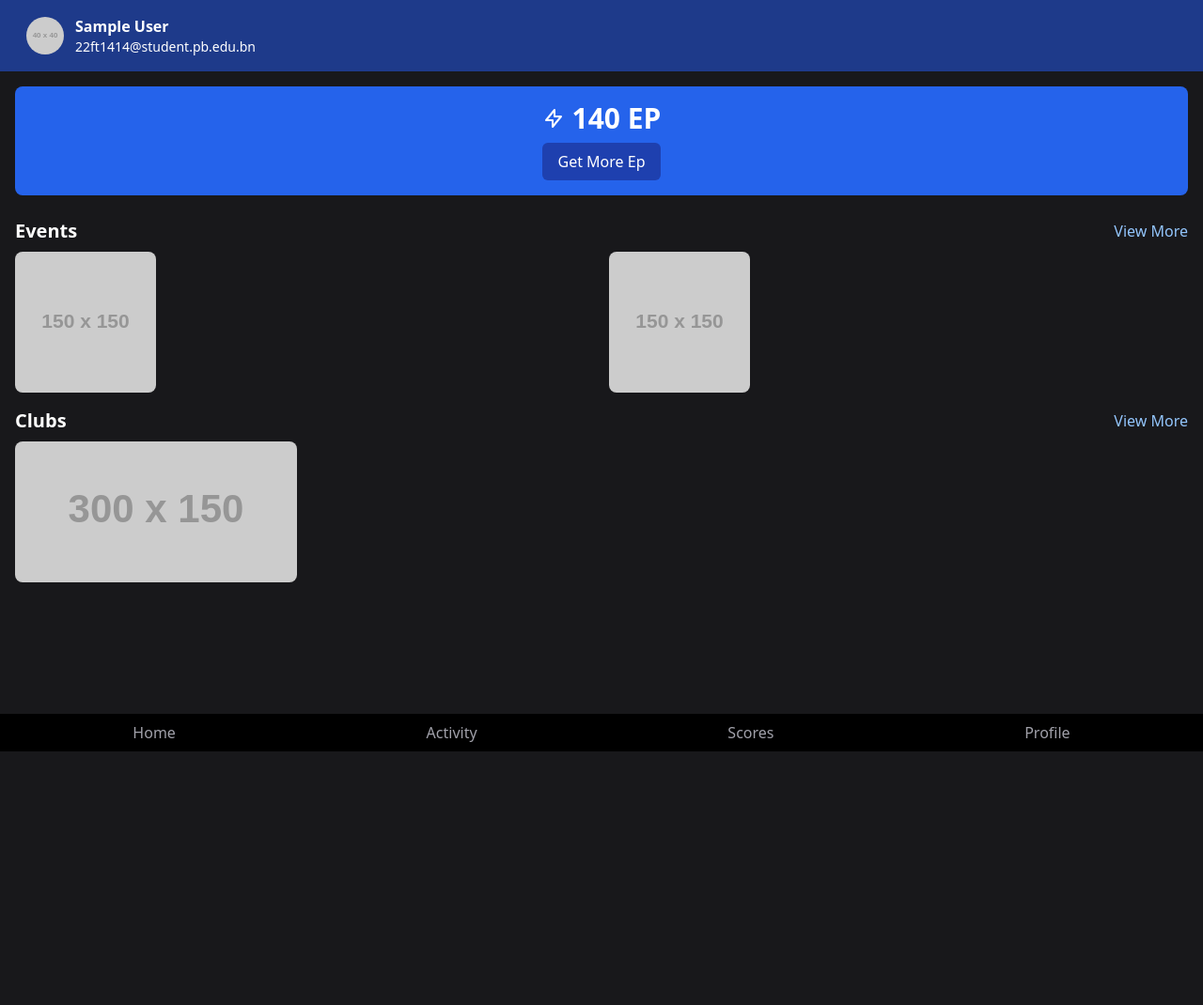
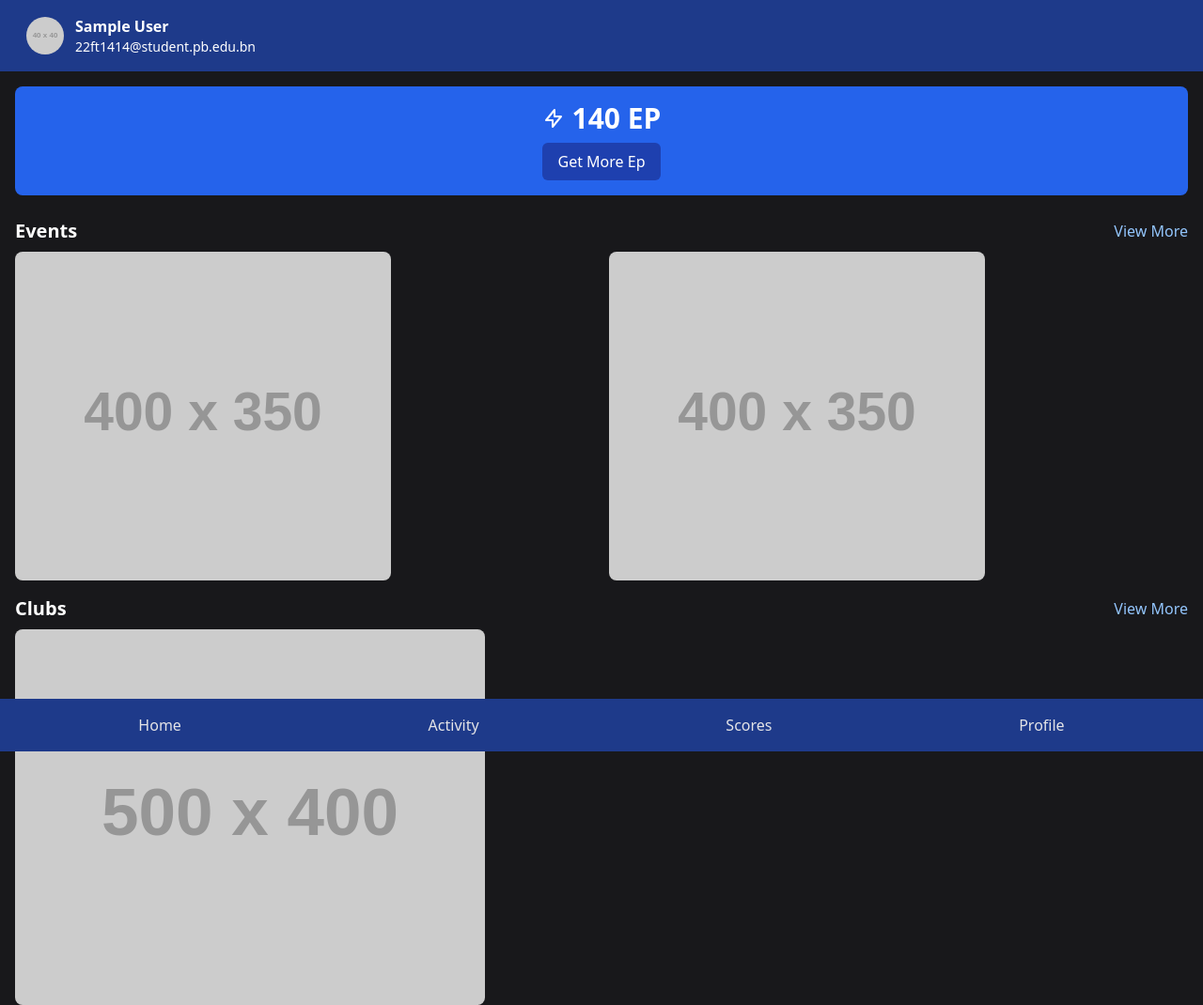
Before and after one commit to 22FTT1500/Ep-Quest, a PHP site: page /studentpage.php in a window 1280 px wide. Shown: the whole page at 94% size. Before the commit the page ends 800 px from the top, so only its background shows below. Run offline with PHP 8.4, Linux system fonts and the light colour scheme; the visitor is signed in with stand-in values (Sample User, id 1); grey boxes labelled with a size stand in for pictures from a placeholder-image service; some libraries are stand-ins or nearby versions.

Commit message:
link bottom nav

```diff
--- a/studentpage.php
+++ b/studentpage.php
@@ -45,8 +45,8 @@ if (isset($_SESSION['student_id']) && isset($_SESSION['student_id'])) {
                     <button class="text-blue-300">View More</button>
                 </div>
                 <div class="grid grid-cols-2 gap-4">
-                    <img src="https://placehold.co/150x150" alt="Event 1" class="rounded-lg" />
-                    <img src="https://placehold.co/150x150" alt="Event 2" class="rounded-lg" />
+                    <img src="https://placehold.co/400x350" alt="Event 1" class="rounded-lg" />
+                    <img src="https://placehold.co/400x350" alt="Event 2" class="rounded-lg" />
                 </div>
             </div>
 
@@ -55,15 +55,15 @@ if (isset($_SESSION['student_id']) && isset($_SESSION['student_id'])) {
                     <h2 class="text-xl font-bold">Clubs</h2>
                     <button class="text-blue-300">View More</button>
                 </div>
-                <img src="https://placehold.co/300x150" alt="Club Photo" class="rounded-lg" />
+                <img src="https://placehold.co/500x400" alt="Club Photo" class="rounded-lg" />
             </div>
 
-            <div class="mt-auto bg-black p-2">
-                <div class="flex justify-around text-zinc-400">
-                    <span>Home</span>
-                    <span>Activity</span>
-                    <span>Scores</span>
-                    <span>Profile</span>
+            <div class="p-4 bg-blue-900 fixed bottom-0 w-full">
+                <div class="flex justify-around text-zinc-200">
+                    <span><a href="">Home</a></span>
+                    <span><a href="">Activity</a></span>
+                    <span><a href="">Scores</a></span>
+                    <span><a href="">Profile</a></span>
                 </div>
             </div>
         </div>
--- a/test.php
+++ b/test.php
@@ -46,8 +46,8 @@
                 <button class="text-blue-300">View More</button>
             </div>
             <div class="grid grid-cols-2 gap-4">
-                <img src="https://placehold.co/150x150" alt="Event 1" class="rounded-lg" />
-                <img src="https://placehold.co/150x150" alt="Event 2" class="rounded-lg" />
+                <img src="https://placehold.co/500x150" alt="Event 1" class="rounded-lg" />
+                <img src="https://placehold.co/500x150" alt="Event 2" class="rounded-lg" />
             </div>
         </div>
 
```
